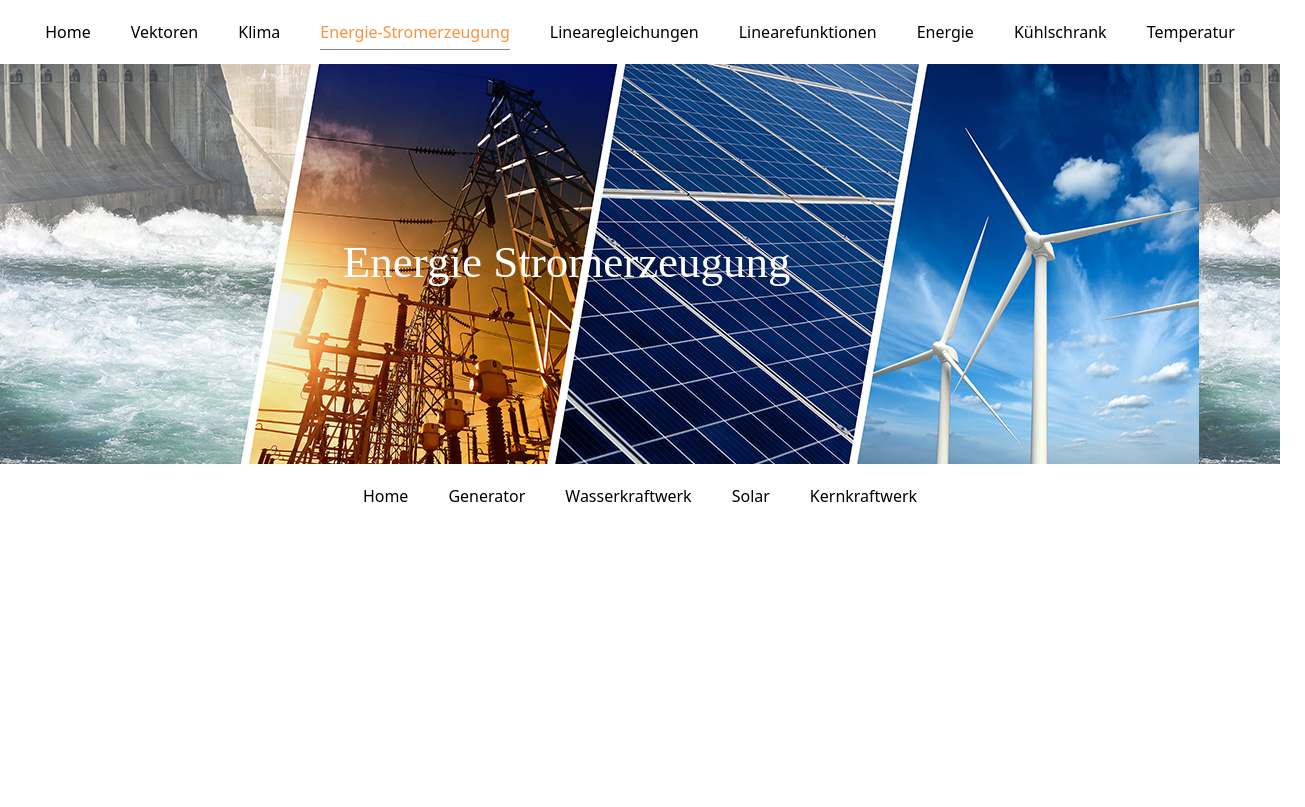
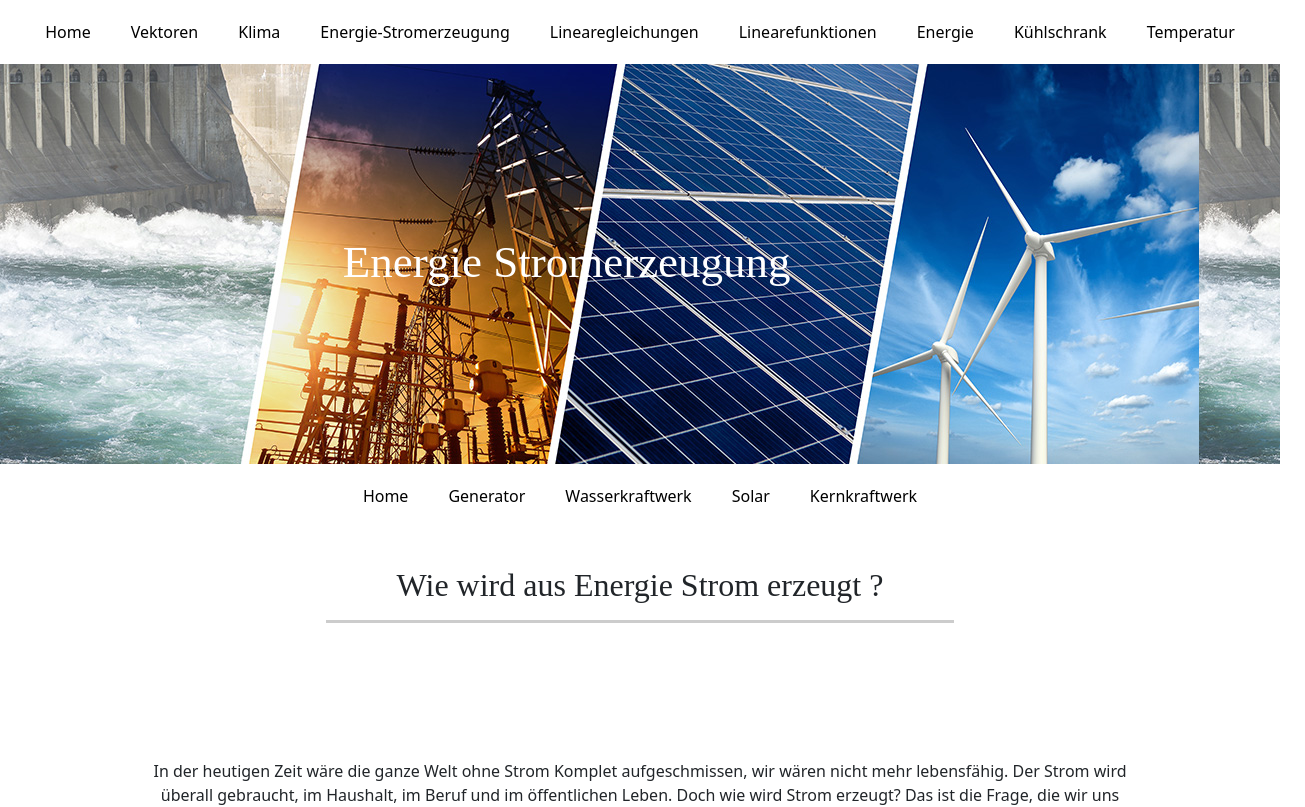
Before and after one commit to BZZ-ab20c/BZZ-ab20c.github.io, a React (Create React App) app in the folder client/: page /energie-stromerzeugung in a window 1280 px wide. Shown: the top 807 px of the page, 1305 px wide, since content can reach past the window. Built offline with nearby package versions, Linux system fonts and the light colour scheme.

Commit message:
fixed that home isnt directly there

```diff
--- a/client/src/components/Navigation.js
+++ b/client/src/components/Navigation.js
@@ -41,8 +41,8 @@ const Navigation = () => {
                             to="/klima"
                             activeStyle={style}>Klima</NavLink></li>
                         <li><NavLink
-                            to="/energie-stromerzeugung"
-                            isActive={() => ['/home/','/kernkraft/','/solar/','/wasserkraftwerk/','/generator/'].includes(pathname)}
+                            to="/energie-stromerzeugung/"
+                            isActive={() => ['/kernkraft/','/solar/','/wasserkraftwerk/','/generator/'].includes(pathname)}
                             activeStyle={style}>Energie-Stromerzeugung</NavLink>
                         </li>
                         <li><NavLink
@@ -77,7 +77,7 @@ const Navigation = () => {
                 <Route path="/klima" element={<Klima/>}/>
 
                 <Route path="/energie-stromerzeugung/*" element={<NavItems/>}>
-                    <Route path="home/" element={<Home/>}/>
+                    <Route path="" element={<Home/>}/>
                     <Route path="kernkraftwerk/" element={<Kernkraftwerk/>}/>
                     <Route path="solar/" element={<Solar/>}/>
                     <Route path="wasserkraftwerk/" element={<Wasserkraftwerk/>}/>
--- a/client/src/pages/energie-stromerzeugung/containers/NavItems/NavItems.js
+++ b/client/src/pages/energie-stromerzeugung/containers/NavItems/NavItems.js
@@ -19,7 +19,7 @@ class NavItems extends Component {
                     <nav>
                         <ul>
                             <li><NavLink
-                                to="/energie-stromerzeugung/home/"
+                                to="/energie-stromerzeugung/"
                                 activeStyle={navStyle}>Home</NavLink></li>
                             <li><NavLink
                                 to="/energie-stromerzeugung/generator/"
```
